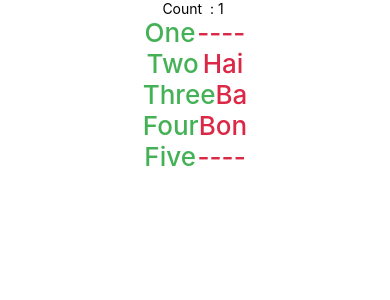
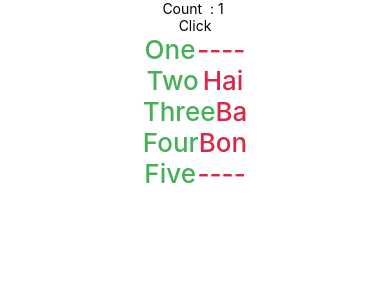
Before and after one commit to phamtanphat/Reactnative18052020, a React Native app: screen / in a window 390 px wide. Shown: the top 300 px of the page. Built offline with nearby package versions, Linux system fonts and the light colour scheme.

Commit message:
life cycle

```diff
--- a/src/components/List.js
+++ b/src/components/List.js
@@ -1,22 +1,41 @@
 import React, { Component } from 'react'
-import { Text, View , StyleSheet} from 'react-native'
+import { Text, View , StyleSheet, TouchableOpacity} from 'react-native'
 import Word from './Word';
 
 export default class List extends Component {
     constructor(props){
         super(props);
         this.state = {
-            count : 1
+            count : 1,
+            connection : false
         }
+        console.log("constructor")
+    }
+    UNSAFE_componentWillMount(){
+        console.log("componentWillMount")
+    }
+    shouldComponentUpdate(nextProps, nextState){
+        console.log(nextState.count);
+        return false
     }
     render() {
+        console.log("render")
         return (
             <View style={styles.container}>
                 <Text >Count  : {this.state.count} </Text>
+                <TouchableOpacity
+                    onPress={() => this.setState({count : this.state.count + 1})}
+                >
+                    <Text>Click</Text>
+                </TouchableOpacity>
                 <Word/>
             </View>
         )
     }
+    componentDidMount(){
+        console.log("componentDidMount")
+    }
+    conDid
 }
 
 const styles = StyleSheet.create({
```
